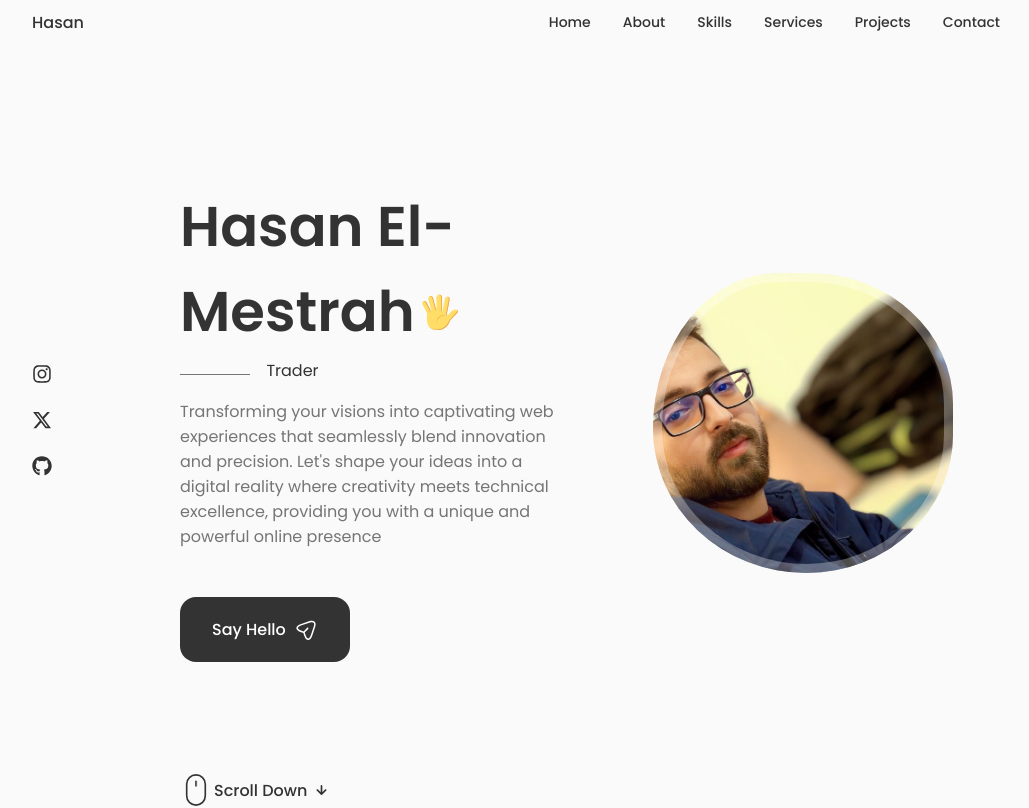
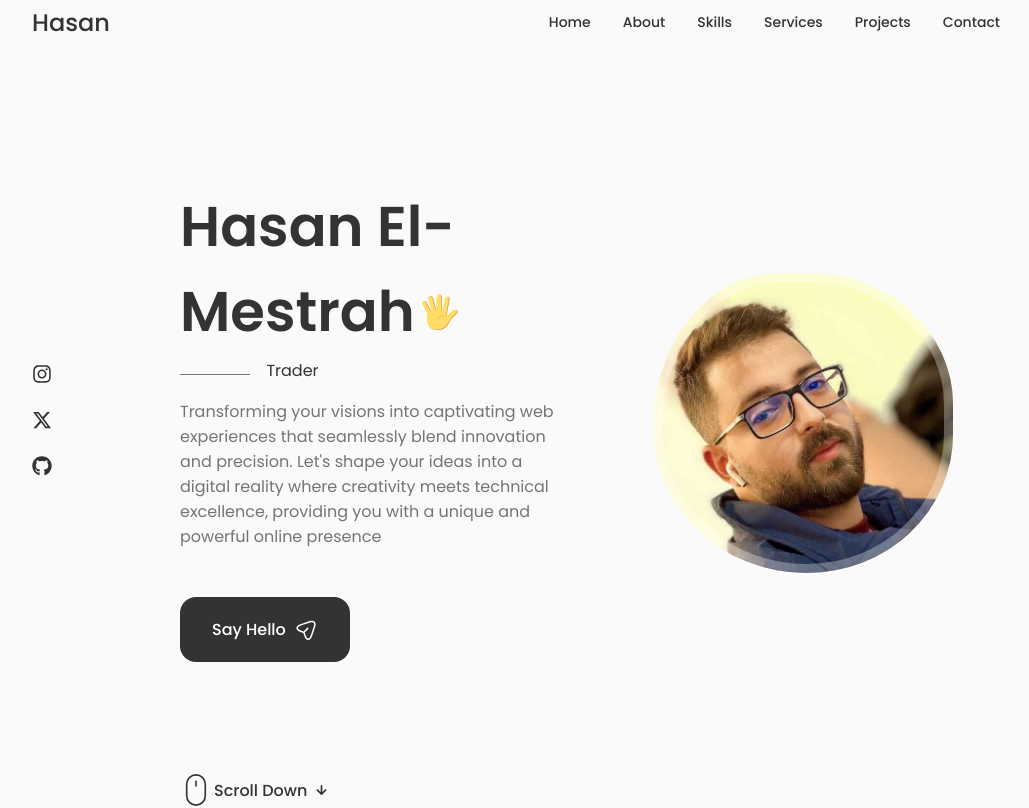
Before and after one commit to Hasanelmestrah/PortfolioPro, a React (Create React App) app: page / in a window 1280 px wide. Shown: the top 808 px of the page, without its empty margins (124-1153 px from the left). Built offline with nearby package versions, Linux system fonts and the light colour scheme.

Commit message:
update profile and font-size

```diff
--- a/src/components/header/header.css
+++ b/src/components/header/header.css
@@ -4,8 +4,8 @@
   top: 0;
   left: 0;
   z-index: var(--z-fixed);
-  padding-top: 10px;
-  padding-bottom: 10px;
+  padding-top: 5px;
+  padding-bottom: 5px;
   background-color: var(--body-color);
 }
 .nav {
@@ -19,6 +19,7 @@
 .nav__toggle {
   color: var(--title-color);
   font-weight: var(--font-medium);
+  font-size: x-large;
 }
 .nav__list {
   display: flex;
--- a/src/components/home/home.css
+++ b/src/components/home/home.css
@@ -124,8 +124,9 @@
     margin-bottom: var(--mb-2-5);
   }
   .home__img {
-    height: 250px;
-    height: 250px;
+    height: 260px;
+    height: 260px;
+    justify-self: center;
     box-shadow: inset 0 0 0 8px rgb(255 255 255/30%);
   }
 
```
Also changed, not shown: src/assets/profile.jpg.
